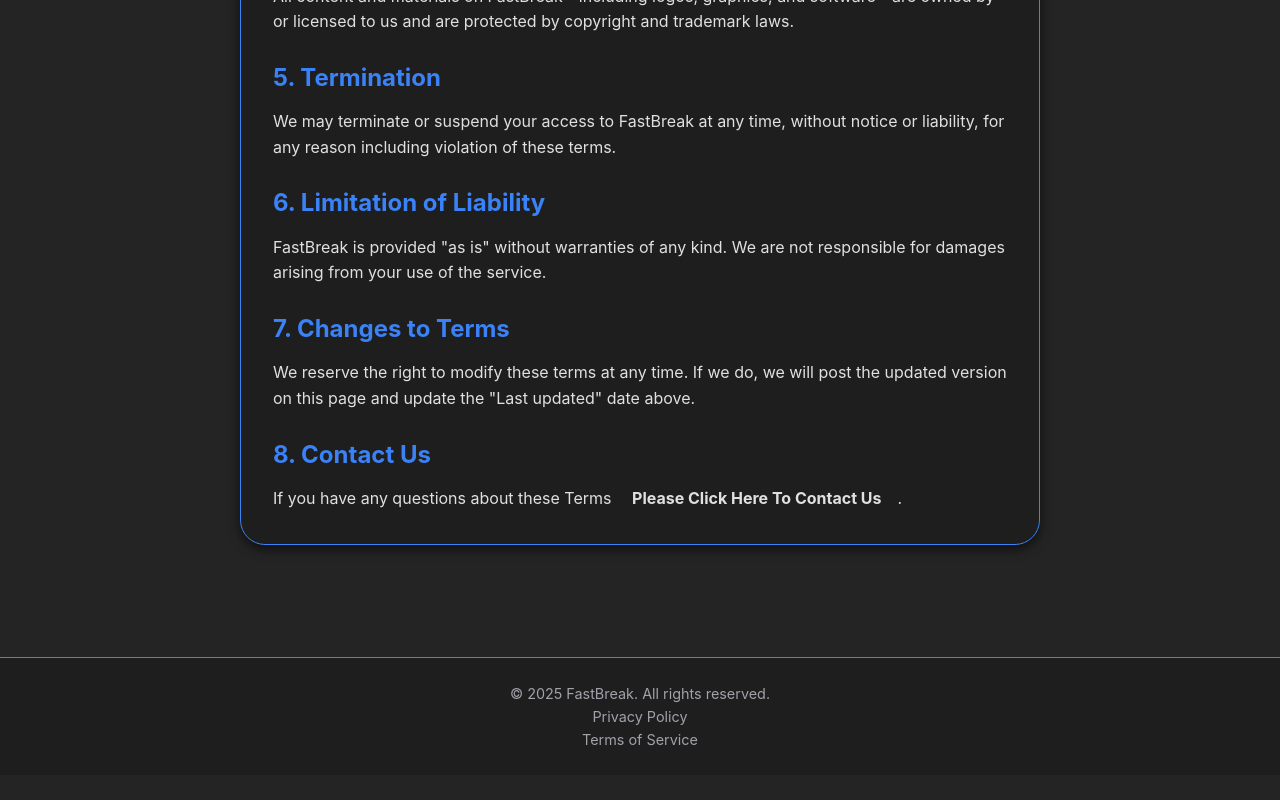
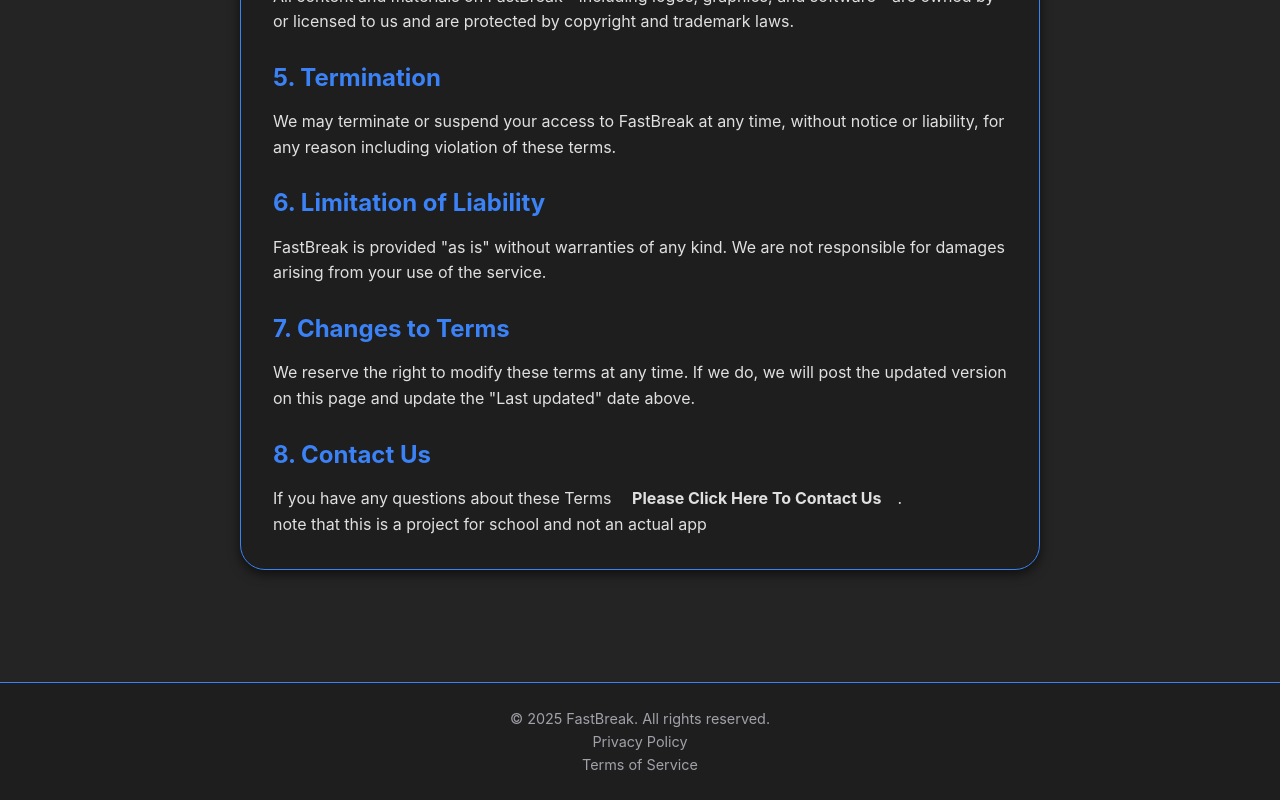
Before and after one commit to AsianSlimReaper/fastbreak, a React (Vite) app in the folder fastbreak/: page /#/terms-of-service in a window 1280 px wide. Shown: the part 762-1562 px from the top of the page. Before the commit the page ends 1537 px from the top, so only its background shows below. Built offline with nearby package versions, Linux system fonts and the light colour scheme.

Commit message:
added disaclaimer message

```diff
--- a/fastbreak/src/pages/landing/Tos.jsx
+++ b/fastbreak/src/pages/landing/Tos.jsx
@@ -36,6 +36,7 @@
 
                     <h2>8. Contact Us</h2>
                     <p>If you have any questions about these Terms <Link to ="/contact"><strong>Please Click Here To Contact Us</strong></Link>.</p>
+                    <p>note that this is a project for school and not an actual app</p>
                 </div>
                 <Footer/>
             </main>
--- a/fastbreak/src/pages/landing/about.jsx
+++ b/fastbreak/src/pages/landing/about.jsx
@@ -31,6 +31,7 @@
                         We believe every team deserves data-driven coaching. FastBreak makes advanced analytics and
                         video tools accessible to all, helping players and coaches grow together.
                     </p>
+                    <p>note that this is a project for school and not an actual app</p>
                 </div>
                 <Footer/>
             </main>
```
